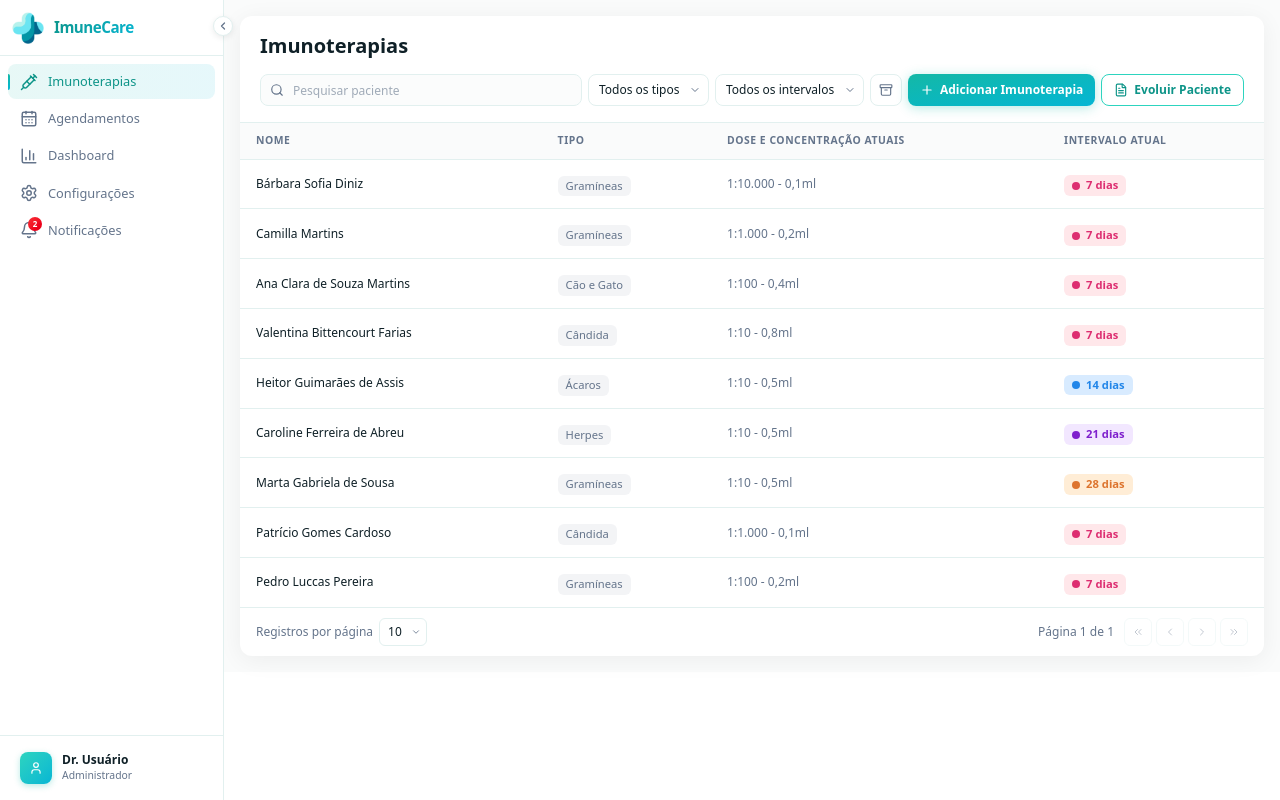
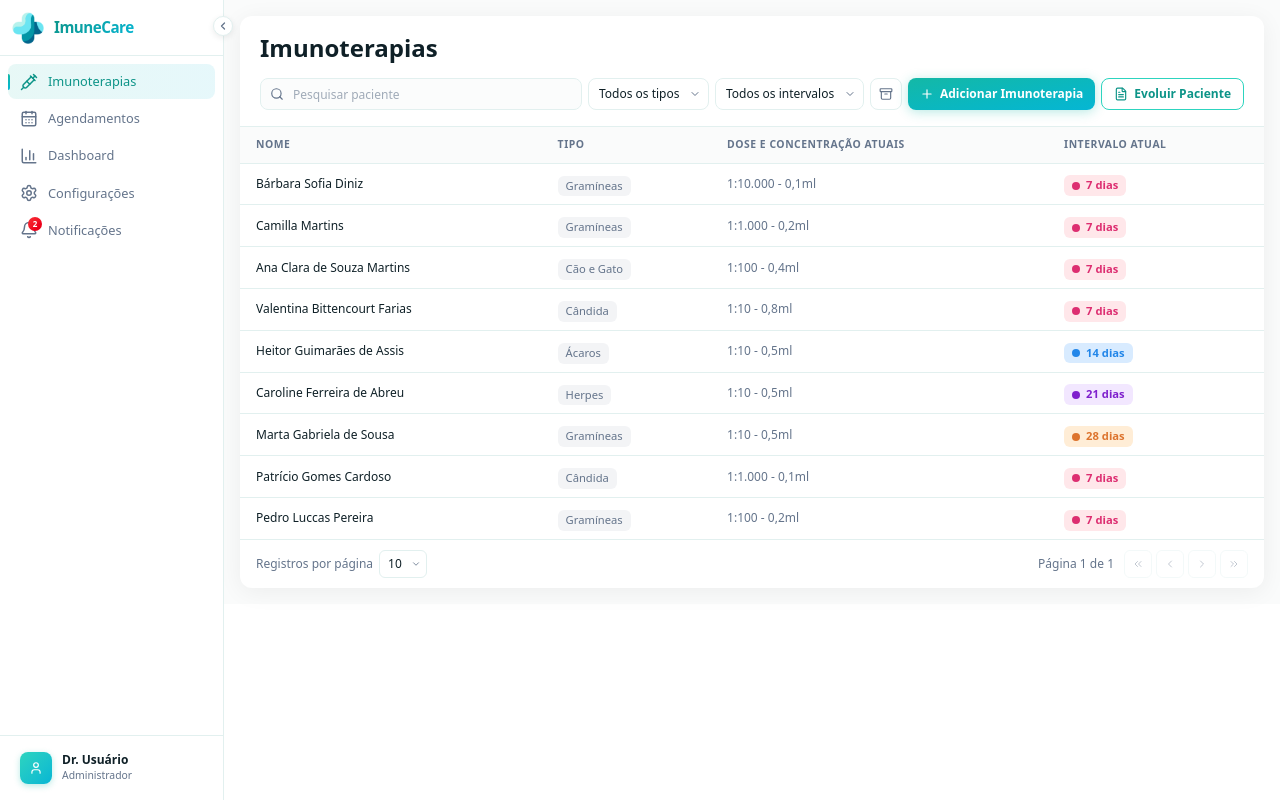
Before and after one commit to anaperinii/imunecare-web, a React (Vite) app: page /immunotherapies in a window 1280 px wide. Built offline with nearby package versions, Linux system fonts and the light colour scheme.

Commit message:
feat: implement sidebar state management with Zustand

```diff
--- a/src/pages/immunotherapies-page.tsx
+++ b/src/pages/immunotherapies-page.tsx
@@ -79,7 +79,7 @@ export function ImmunotherapiesPage() {
       <div className="mx-4 my-4 flex flex-1 flex-col rounded-xl bg-white shadow-[0_4px_24px_rgba(0,0,0,0.06)] overflow-hidden">
         {/* Header */}
         <div className="border-b border-(--border-custom) px-5 py-4">
-          <h1 className="mb-3.5 text-xl font-extrabold text-(--text)">Imunoterapias</h1>
+          <h1 className="mb-3.5 text-2xl font-bold text-(--text)">Imunoterapias</h1>
 
           <div className="flex flex-wrap items-center gap-1.5">
             {/* Search */}
@@ -190,14 +190,14 @@ export function ImmunotherapiesPage() {
                         navigate({ to: '/patient/$patientId', params: { patientId: item.id } })
                       }}
                     >
-                      <td className="px-4 py-3 text-xs font-medium text-(--text)">{item.nome}</td>
-                      <td className="px-4 py-3">
+                      <td className="px-4 py-2 text-xs font-medium text-(--text)">{item.nome}</td>
+                      <td className="px-4 py-2">
                         <span className="inline-block px-2 py-0.5 rounded-md bg-gray-100 text-[0.7rem] font-medium text-(--text-muted)">
                           {item.tipo}
                         </span>
                       </td>
-                      <td className="px-4 py-3 text-xs text-(--text-muted)">{item.doseConcentracao}</td>
-                      <td className="px-4 py-3">
+                      <td className="px-4 py-2 text-xs text-(--text-muted)">{item.doseConcentracao}</td>
+                      <td className="px-4 py-2">
                         <span
                           className="inline-flex items-center gap-1.5 px-2 py-0.5 rounded-md text-[0.7rem] font-semibold"
                           style={{ backgroundColor: color.bg, color: color.text }}
--- a/src/pages/patient-chart-page.tsx
+++ b/src/pages/patient-chart-page.tsx
@@ -257,9 +257,9 @@ export function PatientChartPage() {
           {/* Summary cards */}
           <div className="grid grid-cols-3 gap-3">
             {[
-              { icon: Clock, label: 'Intervalo Atual', value: `${currentInterval} dias`, wave: 'M0 30 Q50 10 100 28 T200 15 L200 40 L0 40 Z', wave2: 'M0 36 Q70 24 130 34 T200 26 L200 40 L0 40 Z' },
-              { icon: CalendarDays, label: 'Próxima Aplicação', value: nextDate, wave: 'M0 18 Q40 30 80 14 T140 28 T200 20 L200 40 L0 40 Z', wave2: 'M0 24 Q60 36 110 22 T170 32 T200 28 L200 40 L0 40 Z' },
-              { icon: Droplet, label: 'Última Concentração e Volume', value: currentDose, wave: 'M0 25 Q30 8 70 22 Q110 36 150 18 Q180 10 200 24 L200 40 L0 40 Z', wave2: 'M0 32 Q45 18 90 30 Q130 38 170 26 T200 32 L200 40 L0 40 Z' },
+              { icon: Clock, label: 'Intervalo Atual', value: `${currentInterval} dias`, wave: 'M0 30 Q50 10 100 28 T200 15 L200 40 L0 40 Z', wave2: 'M0 36 Q70 24 130 34 T200 26 L200 40 L0 40 Z', c1: '#14b8a6', c2: '#06b6d4' },
+              { icon: CalendarDays, label: 'Próxima Aplicação', value: nextDate, wave: 'M0 18 Q40 30 80 14 T140 28 T200 20 L200 40 L0 40 Z', wave2: 'M0 24 Q60 36 110 22 T170 32 T200 28 L200 40 L0 40 Z', c1: '#06b6d4', c2: '#2dd4bf' },
+              { icon: Droplet, label: 'Última Concentração e Volume', value: currentDose, wave: 'M0 25 Q30 8 70 22 Q110 36 150 18 Q180 10 200 24 L200 40 L0 40 Z', wave2: 'M0 32 Q45 18 90 30 Q130 38 170 26 T200 32 L200 40 L0 40 Z', c1: '#06b6d4', c2: '#14b8a6' },
             ].map((card) => {
               const Icon = card.icon
               return (
@@ -269,10 +269,10 @@ export function PatientChartPage() {
                   style={{ backgroundColor: 'white' }}
                 >
                   <svg className="absolute bottom-0 left-0 w-full h-full opacity-95" viewBox="0 0 200 40" preserveAspectRatio="none">
-                    <path d={card.wave} fill="#0d9488" />
-                    <path d={card.wave2} fill="#14b8a6" />
+                    <path d={card.wave} fill={card.c1} />
+                    <path d={card.wave2} fill={card.c2} />
                   </svg>
-                  <div className="absolute inset-0 bg-white/50 backdrop-blur-[3px]" />
+                  <div className="absolute inset-0 bg-white/80 backdrop-blur-[3px]" />
                   <Icon size={24} strokeWidth={2} className="text-teal-600 shrink-0 relative z-10" />
                   <div className="min-w-0 relative z-10">
                     <div className="text-xs font-medium text-(--text-muted)">{card.label}</div>
@@ -347,7 +347,7 @@ export function PatientChartPage() {
                   className={cn(
                     "shrink-0 px-3 py-1 rounded-full text-[0.65rem] font-semibold border transition-all",
                     monthFilter === 'all'
-                      ? "bg-teal-500 text-white border-teal-500"
+                      ? "bg-linear-to-br from-teal-500 to-cyan-500 text-white border-transparent"
                       : "bg-white text-(--text-muted) border-(--border-custom) hover:border-teal-300 hover:text-teal-600"
                   )}
                 >
@@ -360,7 +360,7 @@ export function PatientChartPage() {
                     className={cn(
                       "shrink-0 px-3 py-1 rounded-full text-[0.65rem] font-semibold border transition-all",
                       monthFilter === m.key
-                        ? "bg-teal-500 text-white border-teal-500"
+                        ? "bg-linear-to-br from-teal-500 to-cyan-500 text-white border-transparent"
                         : "bg-white text-(--text-muted) border-(--border-custom) hover:border-teal-300 hover:text-teal-600"
                     )}
                   >
--- a/src/routes/__root.tsx
+++ b/src/routes/__root.tsx
@@ -2,6 +2,7 @@ import { createRootRoute, Outlet, useLocation } from '@tanstack/react-router'
 import { Header } from '@/components/header'
 import { Sidebar } from '@/components/sidebar'
 import { useState, useEffect } from 'react'
+import { useSidebarStore } from '@/store/sidebar-store'
 import { cn } from '@/lib/utils'
 
 const publicRoutes = ['/', '/login', '/register']
@@ -23,7 +24,7 @@ function PageTransition({ children }: { children: React.ReactNode }) {
 }
 
 function RootComponent() {
-  const [sidebarCollapsed, setSidebarCollapsed] = useState(false)
+  const { isCollapsed, toggle } = useSidebarStore()
   const location = useLocation()
   const isPublicRoute = publicRoutes.includes(location.pathname)
   const isAuthRoute = authRoutes.includes(location.pathname)
@@ -42,8 +43,8 @@ function RootComponent() {
   return (
     <div className="flex h-screen overflow-hidden">
       <Sidebar
-        isCollapsed={sidebarCollapsed}
-        onToggle={() => setSidebarCollapsed(!sidebarCollapsed)}
+        isCollapsed={isCollapsed}
+        onToggle={toggle}
       />
       <main
         className={cn(
--- /dev/null
+++ b/src/store/sidebar-store.ts
@@ -0,0 +1,11 @@
+import { create } from 'zustand'
+
+interface SidebarState {
+  isCollapsed: boolean
+  toggle: () => void
+}
+
+export const useSidebarStore = create<SidebarState>((set) => ({
+  isCollapsed: false,
+  toggle: () => set((s) => ({ isCollapsed: !s.isCollapsed })),
+}))
```
